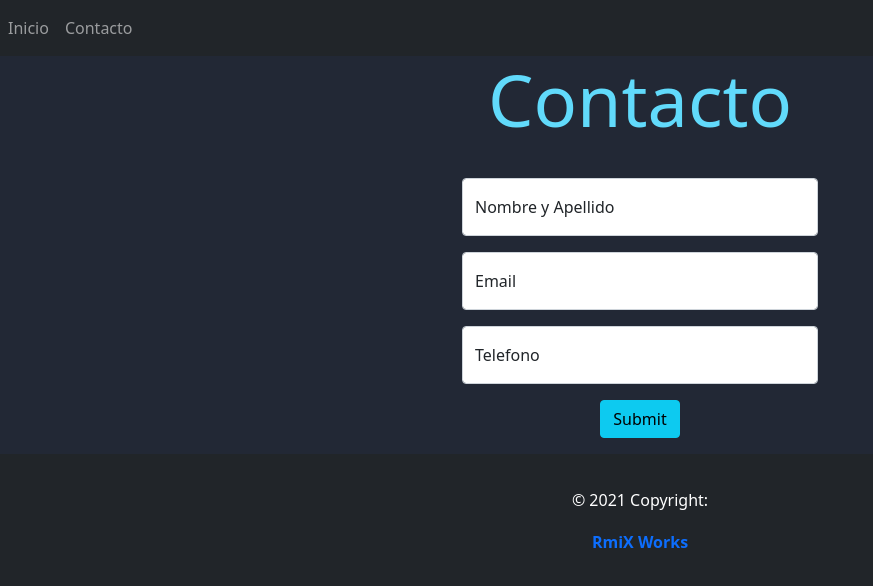
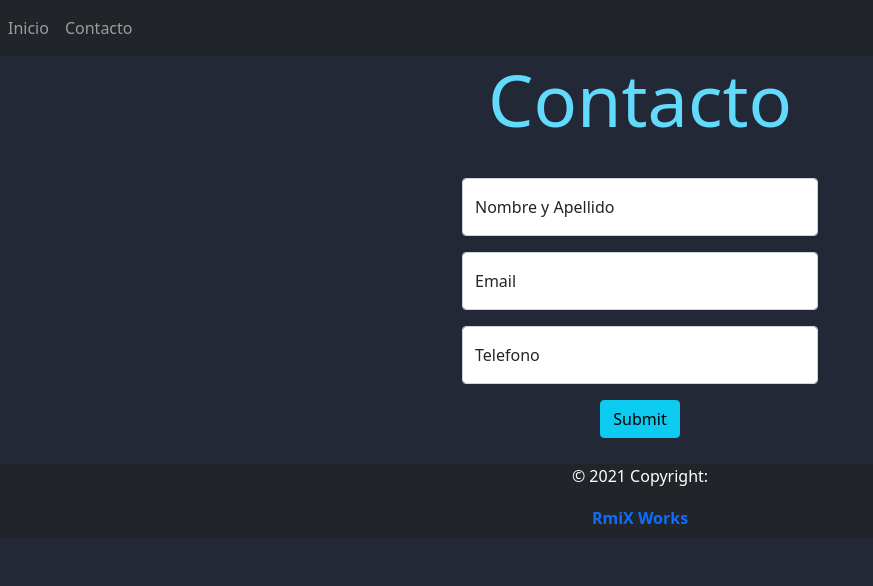
Before and after one commit to HermitsTeam/HermitsTeam.github.io, a React (Create React App) app in the folder portfolio_rmix_works/: page /contact in a window 1280 px wide. Shown: the top 586 px of the page, without its empty margins (0-873 px from the left). Built offline with nearby package versions, Linux system fonts and the light colour scheme.

Commit message:
removed p-4 Footer className

```diff
--- a/portfolio_rmix_works/src/components/Footer.jsx
+++ b/portfolio_rmix_works/src/components/Footer.jsx
@@ -5,7 +5,7 @@ const Footer = () => {
   return (
     <div>
       <footer>
-        <div className="text-center p-4 bg-dark">
+        <div className="text-center bg-dark">
          <p className="footer_text">© 2021 Copyright:</p>
           <Link className="text-reset fw-bold" to="/">
             <p className="nav-link">RmiX Works</p>
```
